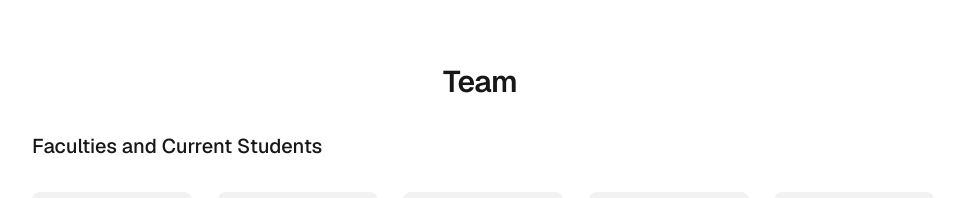
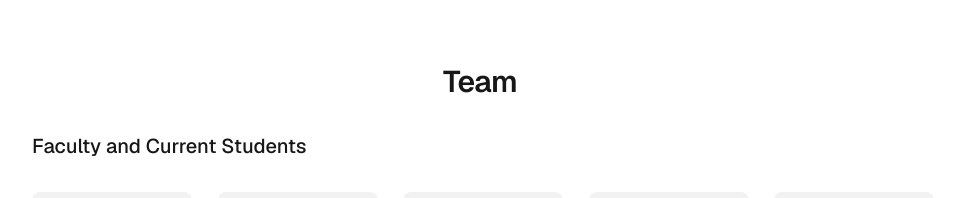
Before and after one commit to Deep-Drawing/website, a Next.js app: page / in a window 1280 px wide. Shown: the part 2360-2558 px from the top of the page, without its empty margins (160-1125 px from the left). Built offline with nearby package versions, Linux system fonts and the light colour scheme.

Commit message:
Fixed grammar error

```diff
--- a/src/app/page.tsx
+++ b/src/app/page.tsx
@@ -131,9 +131,9 @@ export default function Home() {
       <section id="team" className="mt-24 max-w-4xl mx-auto w-full mb-32 scroll-mt-24">
         <h2 className="text-center text-3xl font-semibold mb-8 tracking-tight">Team</h2>
 
-        {/* Faculties and Current Students */}
+        {/* Faculty and Current Students */}
         <div className="mb-16">
-          <h3 className="text-xl font-medium mb-8">Faculties and Current Students</h3>
+          <h3 className="text-xl font-medium mb-8">Faculty and Current Students</h3>
           <div className="grid grid-cols-1 sm:grid-cols-2 md:grid-cols-3 lg:grid-cols-4 xl:grid-cols-5 gap-8">
             {[1, 2].map((item) => (
               <a href="#" key={`faculty-${item}`} className="group cursor-pointer">
```
